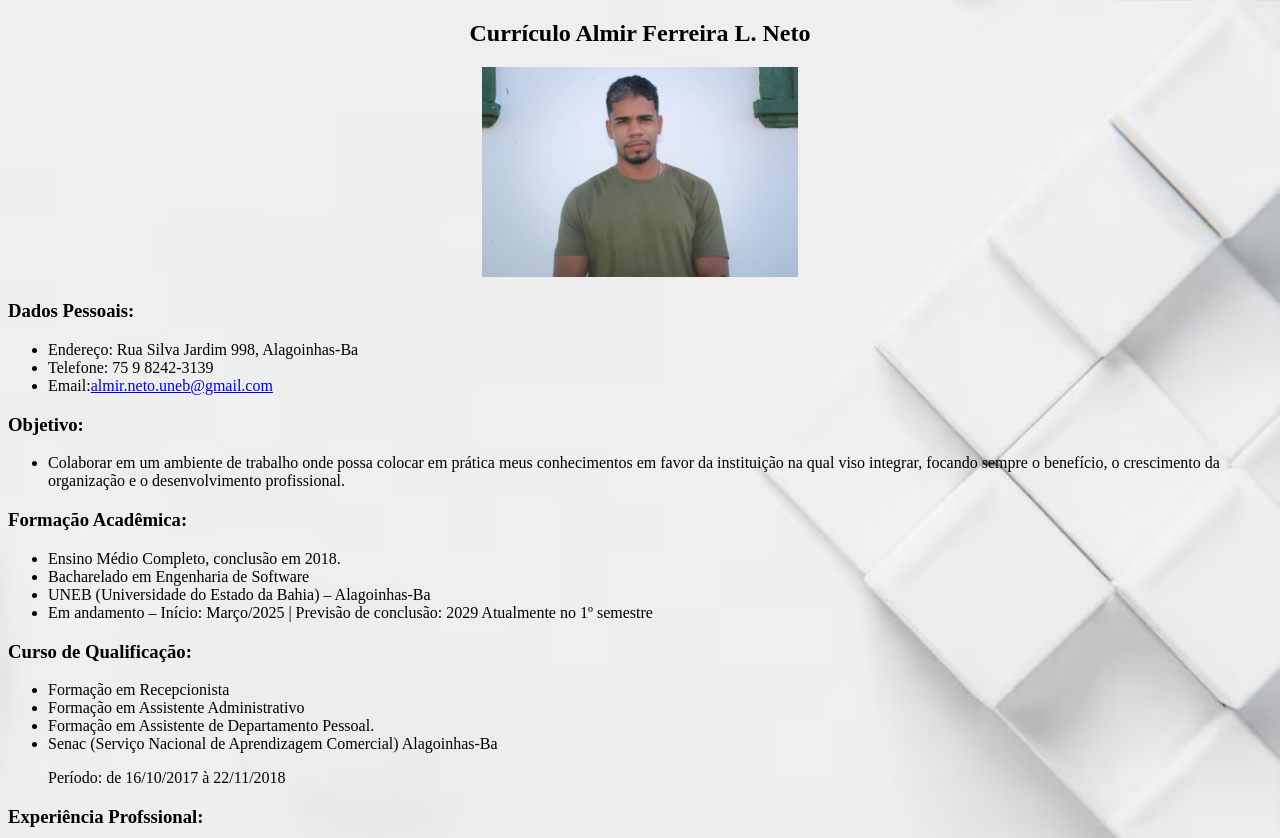
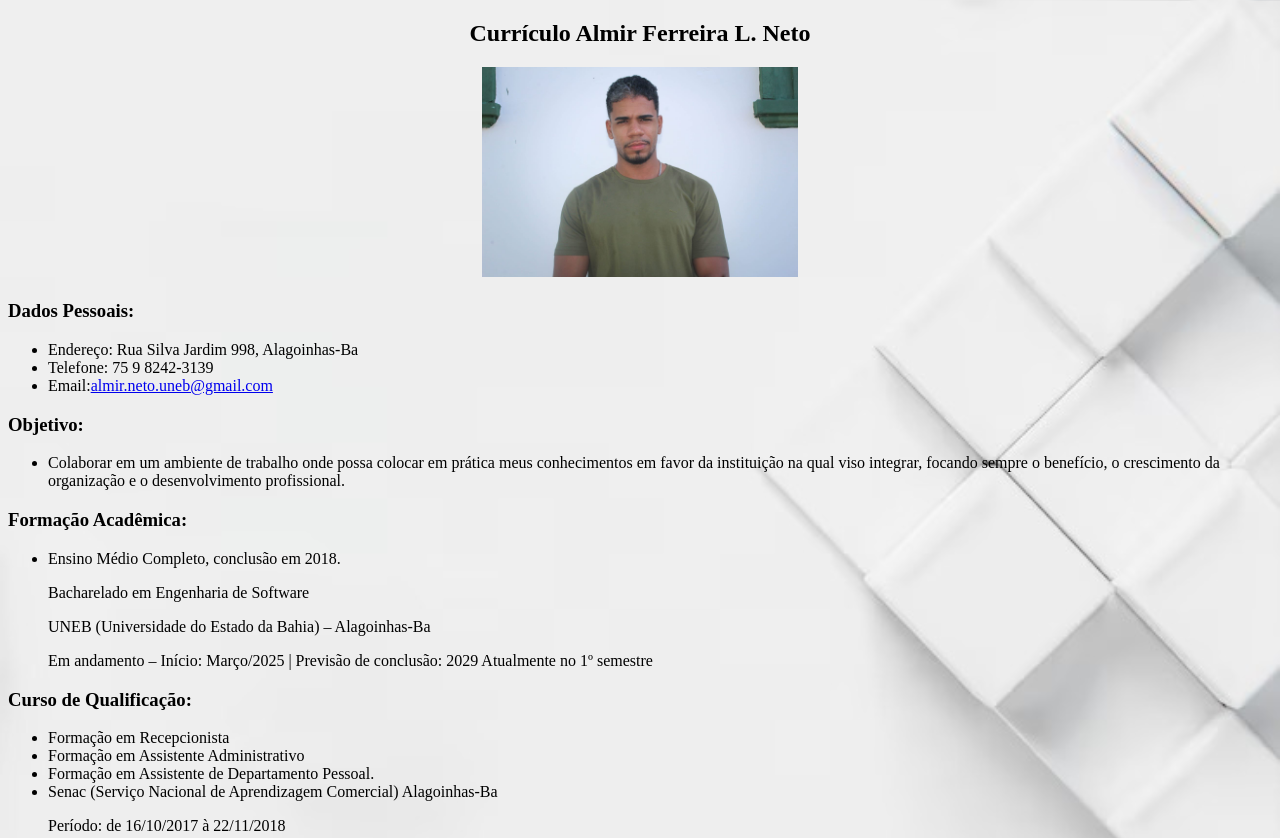
Before and after one commit to AlmirNeto075/Almir-Neto, a plain HTML site: page index.html in a window 1280 px wide. Shown: the top 838 px of the page. Drawn offline with Linux system fonts and the light colour scheme.

Commit message:
Update index.html

```diff
--- a/index.html
+++ b/index.html
@@ -35,10 +35,10 @@ background-attachment: fixed;
 <h3>Formação Acadêmica:</h3>
 <ul>
 <li>Ensino Médio Completo, conclusão em 2018.
-<li>Bacharelado em Engenharia de Software
-<li> UNEB (Universidade do Estado da Bahia) – Alagoinhas-Ba
-<li>Em andamento – Início: Março/2025 | Previsão de conclusão: 2029
-Atualmente no 1º semestre
+<p>Bacharelado em Engenharia de Software
+<p> UNEB (Universidade do Estado da Bahia) – Alagoinhas-Ba
+<p>Em andamento – Início: Março/2025 | Previsão de conclusão: 2029
+Atualmente no 1º semestre</p>
 </ul>
 
 <h3>Curso de Qualificação:</h3>
```
